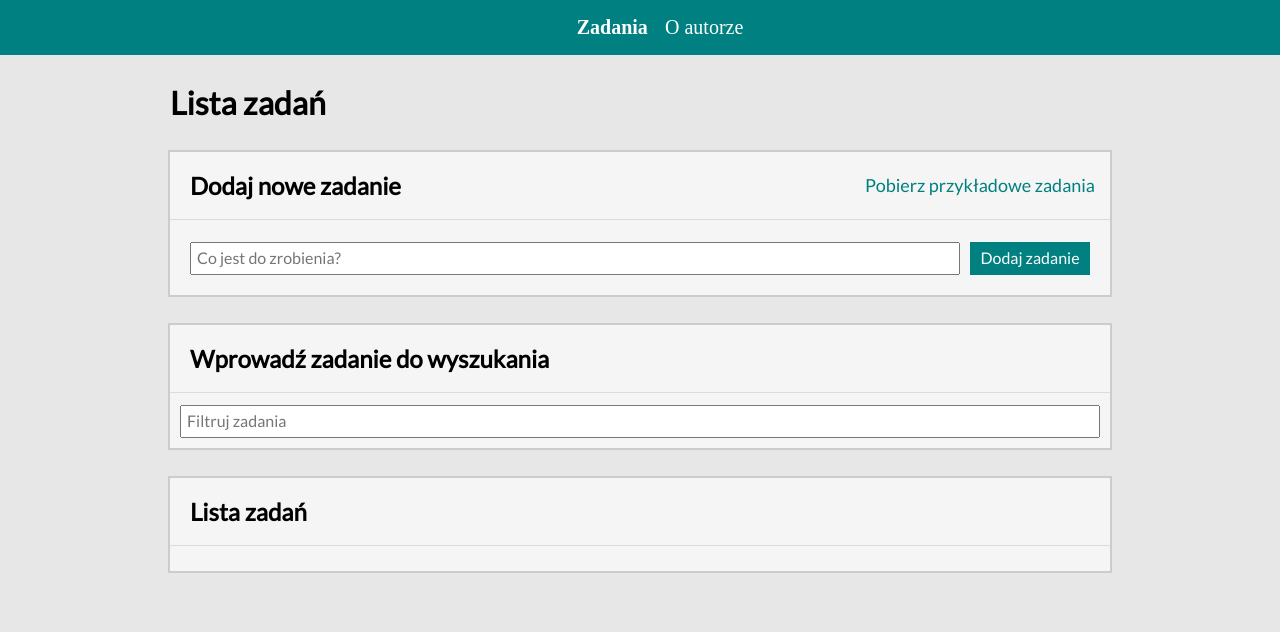
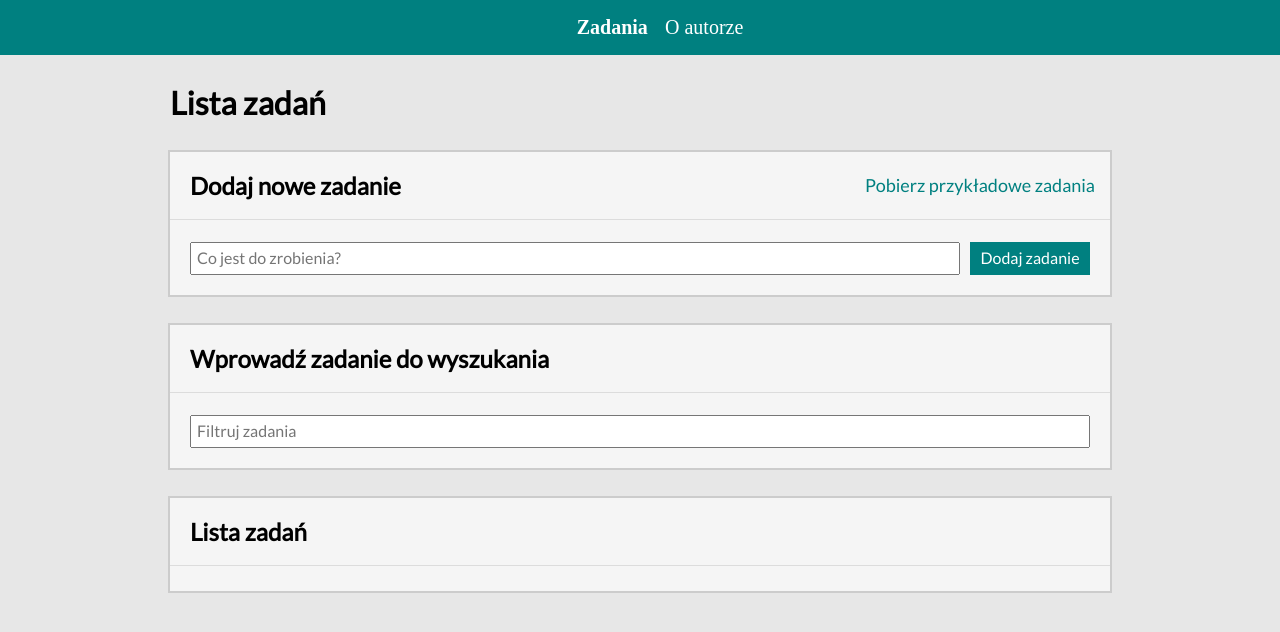
Before and after one commit to virusse7/todos-list-react, a React (Create React App) app: page /#/zadania in a window 1280 px wide. Shown: the top 632 px of the page. Built offline with nearby package versions, Linux system fonts and the light colour scheme.

Commit message:
changed name to wrapper anddeleted styled input

```diff
--- a/src/features/searchTask/index.js
+++ b/src/features/searchTask/index.js
@@ -1,28 +1,25 @@
-
-import { StyledInput, Div } from "./styled";
+import { Wrapper } from "./styled";
+import { Input } from "../tasks/TasksPage/Form/styled";
 import { useReplaceQueryParameter, useQueryParameter } from "../queryParameters";
-
-
 
 export const SearchContainer = () => {
     const query = useQueryParameter("szukaj");
     const replaceQueryParameter = useReplaceQueryParameter();
 
-
     const onInputChange = ({ target }) => {
         replaceQueryParameter({
             key: "szukaj",
             value: target.value.trim() !== "" ? target.value : undefined,
-        })
+        });
     };
 
     return (
-        <Div>
-            <StyledInput
+        <Wrapper>
+            <Input
                 placeholder="Filtruj zadania"
                 value={query || ""}
                 onChange={onInputChange}
             />
-        </Div>
-    )
-}
+        </Wrapper>
+    );
+};
--- a/src/features/searchTask/styled.js
+++ b/src/features/searchTask/styled.js
@@ -1,13 +1,8 @@
 import styled from "styled-components";
-import { Input } from "../tasks/TasksPage/Form/styled"
 
-
-export const StyledInput = styled(Input)`
-    margin: 10px;
-`;
-
-export const Div = styled.div`
+export const Wrapper = styled.div`
     width: 100%;
     display: grid;
     grid-template-columns: 1fr;
+    padding: 20px;
 `;
```
